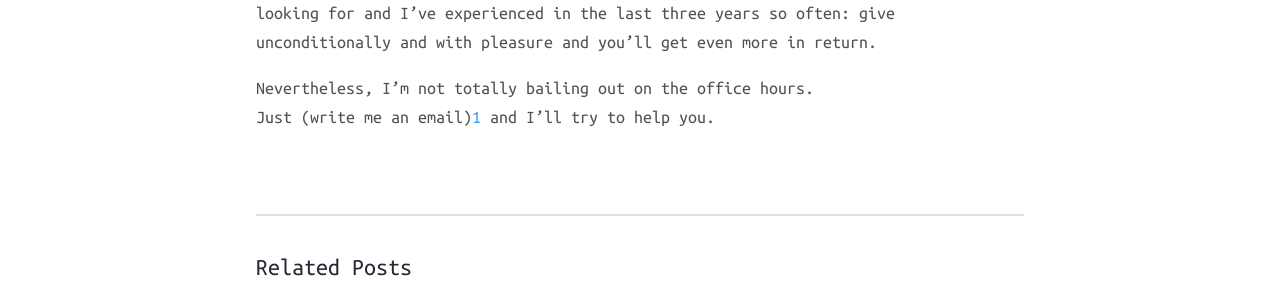
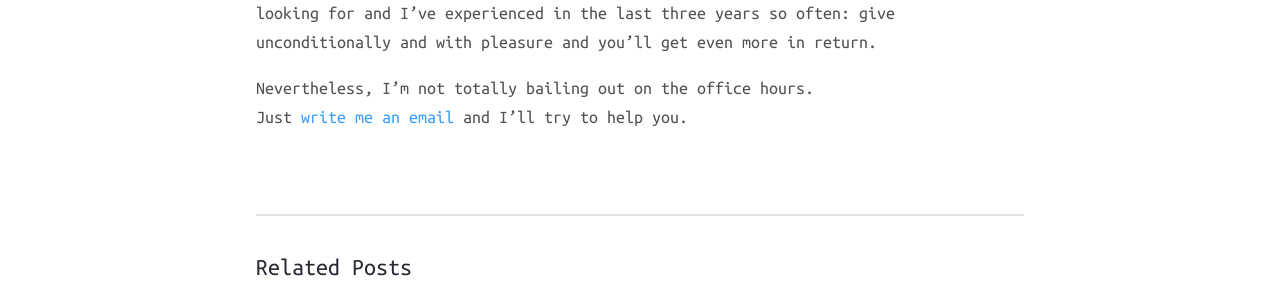
Before and after one commit to coderbyheart/blog, a Jekyll site: the page built from _posts/2015-03-22-office-hours-discontinued.md, in a window 1280 px wide. Shown: the part 853-1148 px from the top of the page. Built offline with Jekyll 4.4.1, drawn with Linux system fonts in a browser that asks for light colours; nearby versions of some CDN libraries; comment, search, counter and statistics services are not loaded.

Commit message:
Markdown.

```diff
--- a/_posts/2015-03-22-office-hours-discontinued.md
+++ b/_posts/2015-03-22-office-hours-discontinued.md
@@ -26,6 +26,6 @@
 and you'll get even more in return.
 
 Nevertheless, I'm not totally bailing out on the office hours.
-Just (write me an email)[1] and I'll try to help you.
+Just [write me an email][1] and I'll try to help you.
 
 [1]: mailto:m@cto.hiv
```
